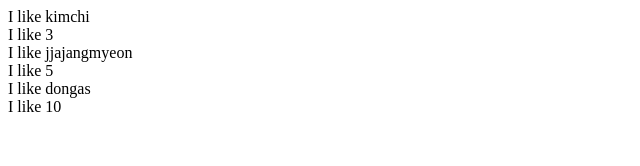
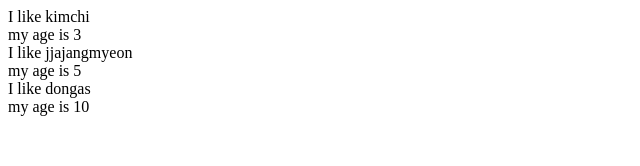
Before and after one commit to soulwine-it/nomad_movie_app, a React (Create React App) app: page / in a window 1280 px wide. Shown: the top 166 px of the page, without its empty margins (0-640 px from the left). Built offline with nearby package versions, Linux system fonts and the light colour scheme.

Commit message:
map Recap test

```diff
--- a/src/App.js
+++ b/src/App.js
@@ -1,34 +1,41 @@
 import React from "react";
+
+const foodILike = [
+  {
+    id: 1,
+    name: "kimchi",
+    age: "3"
+  },
+  {
+    id: 2,
+    name: "jjajangmyeon",
+    age: 5
+  },
+  {
+    id: 3,
+    name: "dongas",
+    age: 10
+  }
+];
 
 function Food({ name, age }) {
   return (
     <div>
       <div>I like {name}</div>
-      <div>I like {age}</div>
+      <div>my age is {age}</div>
     </div>
   );
 }
-const foodILike = [
-  {
-    name: "kimchi",
-    age: "3"
-  },
-  {
-    name: "jjajangmyeon",
-    age: 5
-  },
-  {
-    name: "dongas",
-    age: 10
-  }
-];
-
+// function renderFood(dish) {
+//   return <Food name={dish.name} age={dish.age} />;
+// }
 function App() {
   return (
     <div>
       {foodILike.map(dish => (
-        <Food name={dish.name} age={dish.age} />
+        <Food key={dish.id} name={dish.name} age={dish.age} />
       ))}
+      {/* {foodILike.map(renderFood)} */}
     </div>
   );
 }
```
